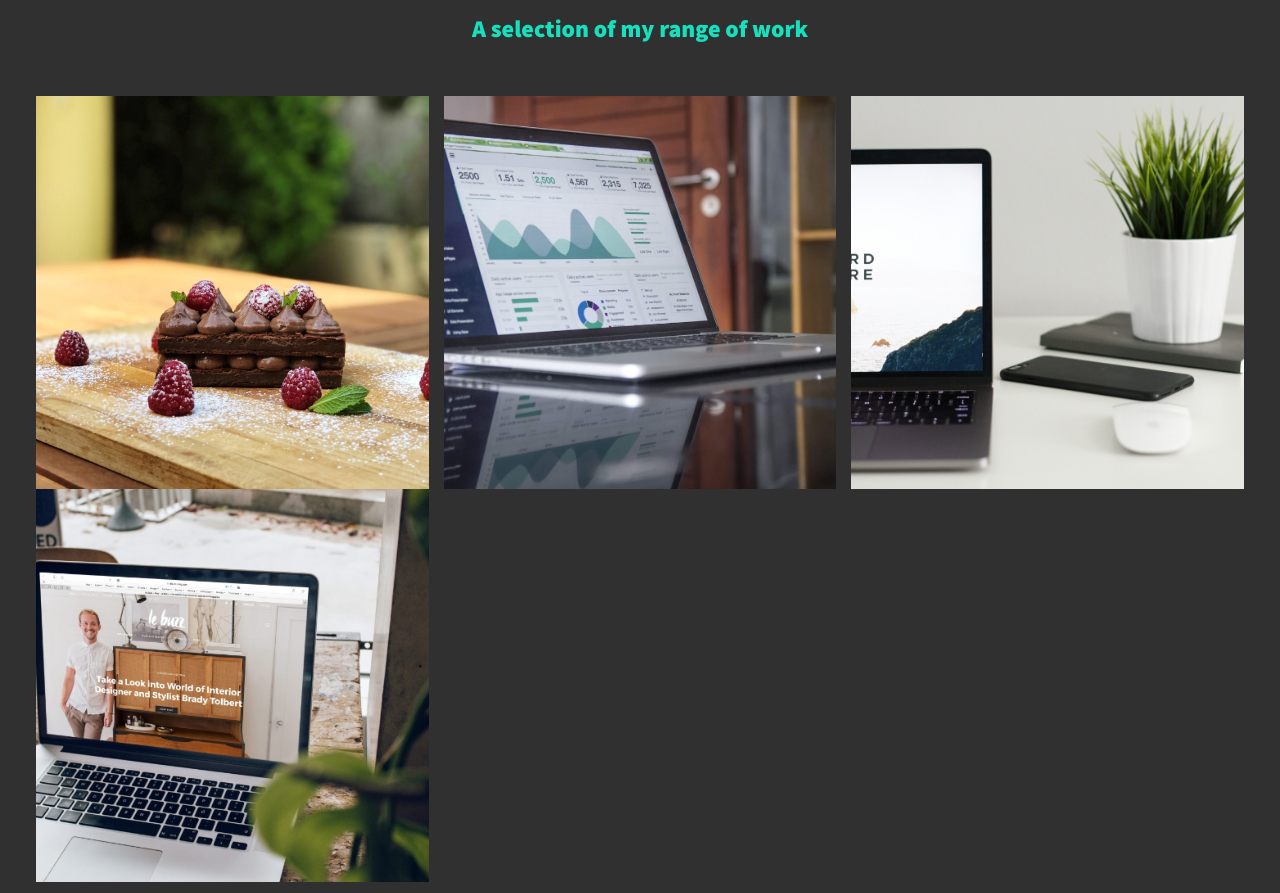
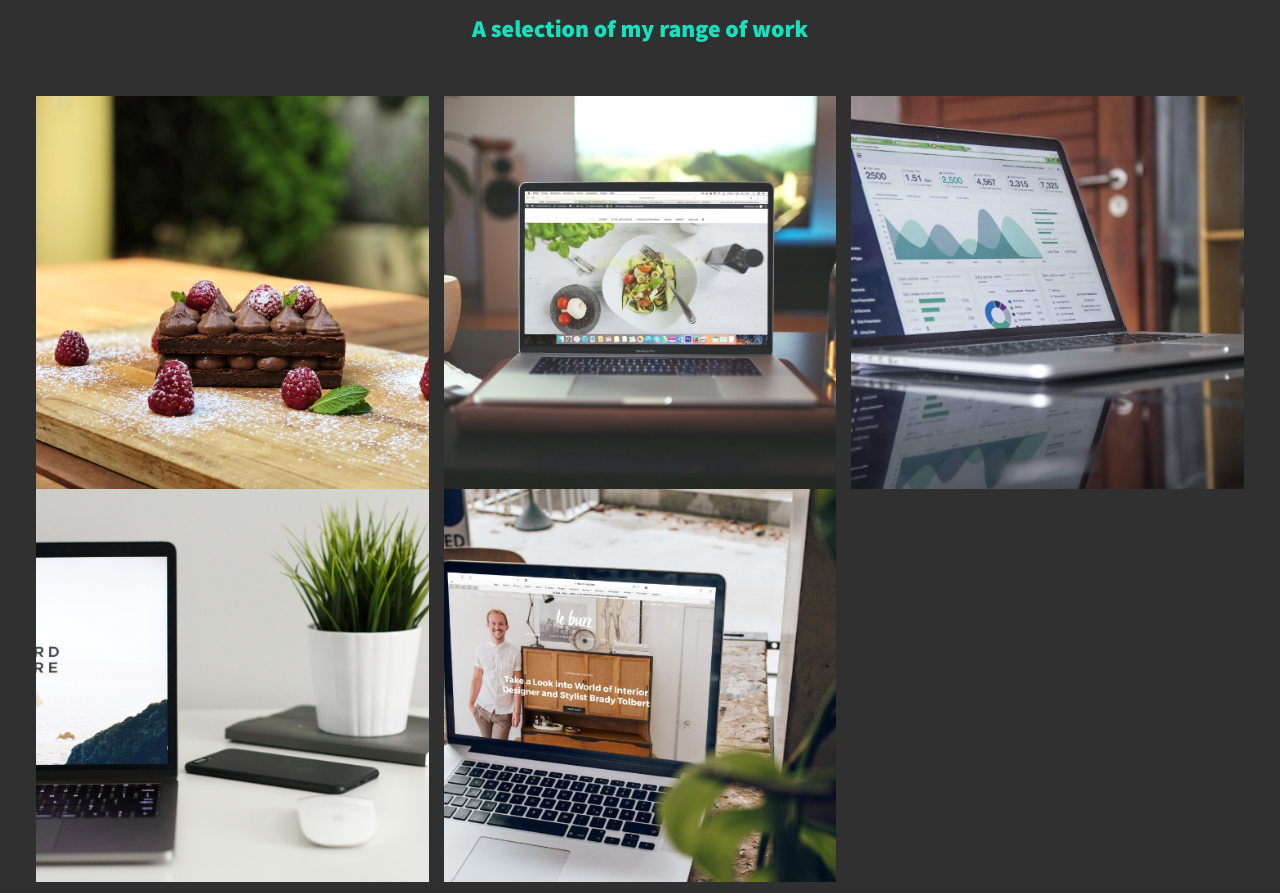
Before and after one commit to borjalo/portfolio-old, a website: page index.html in a window 1280 px wide. Shown: the part 1804-2697 px from the top of the page. Drawn offline with nearby package versions, Linux system fonts and the light colour scheme.

Commit message:
test ssh

```diff
--- a/index.html
+++ b/index.html
@@ -114,10 +114,10 @@
                 <p class="portfolio__item--description">Endulzados</p>
             </a>
 
-            <!--<a href="#" class="portfolio__item">
+            <a href="#" class="portfolio__item">
                 <img src="img/portfolio-05.jpg" alt="" class="portfolio__item&#45;&#45;image">
                 <p class="portfolio__item&#45;&#45;description">Plannie</p>
-            </a>-->
+            </a>
 
             <a href="https://afloat.vercel.app/" class="portfolio__item" target="_blank">
                 <img src="img/portfolio-01.jpg" alt="" class="portfolio__item--image">
```
